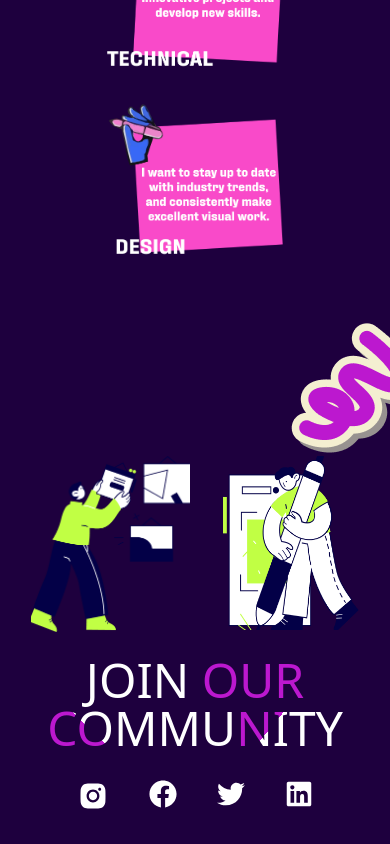
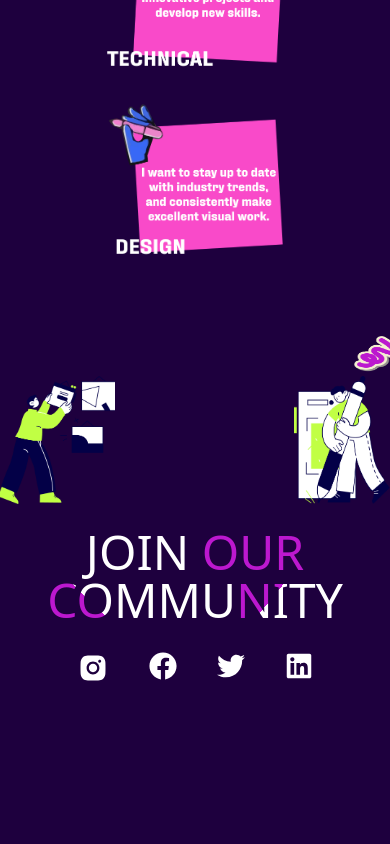
Before and after one commit to vinnovateit/Recruitments2024, a Next.js app: page / in a window 390 px wide. Shown: the part 2268-3112 px from the top of the page. Before the commit the page ends 3080 px from the top, so only its background shows below. Built offline with nearby package versions, Linux system fonts and the light colour scheme.

Commit message:
fix:images resized

```diff
--- a/src/components/JoinOurCommunity.tsx
+++ b/src/components/JoinOurCommunity.tsx
@@ -10,19 +10,19 @@ import { FaLinkedin } from "react-icons/fa";
 
 const JoinOurCommunity: React.FC = () => {
   return (
-    <section className="min-w-full bg-[#1E003E] text-white">
-      {/*<div className='absolute top-0 right-0'>
+    <section className="mt-[24px] pb-40 absolute min-w-full bg-[#1E003E] text-white">
+      <div className='absolute top-0 right-0'>
                 <Image
                 src={illustration3}
                 alt="sjdd"
-                className='relative top-0 md:h-16 md:w-16 h-10 w-10'/>
-    </div>*/}
-      <div className="flex justify-center gap-[2.08rem] sm:gap-[0.4rem] md:gap-[1.4rem] lg:gap-[1.9rem] xl:gap-[0.7rem]">
+                className='relative top-0 md:h-16 md:w-16 lg:h-20 lg:w-20 xl:h-24 xl:w-24 h-9 w-9'/>
+  </div>
+      <div className=" mt-10 sm:mt-32 flex justify-between gap-[3.5rem] sm:gap-[0.4rem] md:gap-[1.4rem] lg:gap-[1.9rem] xl:gap-[0.7rem]">
         <Image
           src={illustration2}
           alt="illustration"
           style={{ objectFit: "cover" }}
-          className="relative top-[30%] h-[11rem] w-[9.9rem] sm:h-[12rem] sm:w-[11rem] md:h-[15rem] md:w-[13.9rem] lg:h-[18rem] lg:w-[18.5rem] xl:h-[20.1rem] xl:w-[18.7rem] "
+          className="relative top-[30%] h-[8rem] w-[7.2rem] sm:h-[12rem] sm:w-[11rem] md:h-[15rem] md:w-[13.9rem] lg:h-[18rem] lg:w-[18.5rem] xl:h-[20.1rem] xl:w-[18.7rem] "
         />
 
         <div className="hidden text-center font-Fixture tracking-wider sm:flex sm:flex-col sm:pt-14 sm:text-5xl md:pt-16 md:text-5xl lg:pt-16 lg:text-7xl xl:pt-14 xl:text-9xl">
@@ -39,7 +39,7 @@ const JoinOurCommunity: React.FC = () => {
           src={illustration1}
           alt="illustration"
           style={{ objectFit: "cover" }}
-          className="relative top-[30%] h-[10.9rem] w-[8.5rem] sm:h-[12rem] sm:w-[10.4rem] md:h-[14.8rem] md:w-[10.9rem] lg:h-[18.4rem] lg:w-[15rem] xl:h-[20rem] xl:w-[14.9rem]"
+          className="relative top-[30%] h-[8rem] w-[6rem] sm:h-[12rem] sm:w-[10.4rem] md:h-[14.8rem] md:w-[10.9rem] lg:h-[18.4rem] lg:w-[15rem] xl:h-[20rem] xl:w-[14.9rem]"
         />
       </div>
 
--- a/src/components/domainsPage.tsx
+++ b/src/components/domainsPage.tsx
@@ -25,9 +25,9 @@ function  DomainsPage(){
         </div>
       </div>
     </div>
-    <div className="h-36 w-full bg-[#1E003E] flex justify-end items-end flex-col">
+    {/*<div className="h-36 w-full bg-[#1E003E] flex justify-end items-end flex-col">
     <img src="/waveicon.png" alt="" />
-    </div>
+</div>*/}
     </>
 }
 
```
